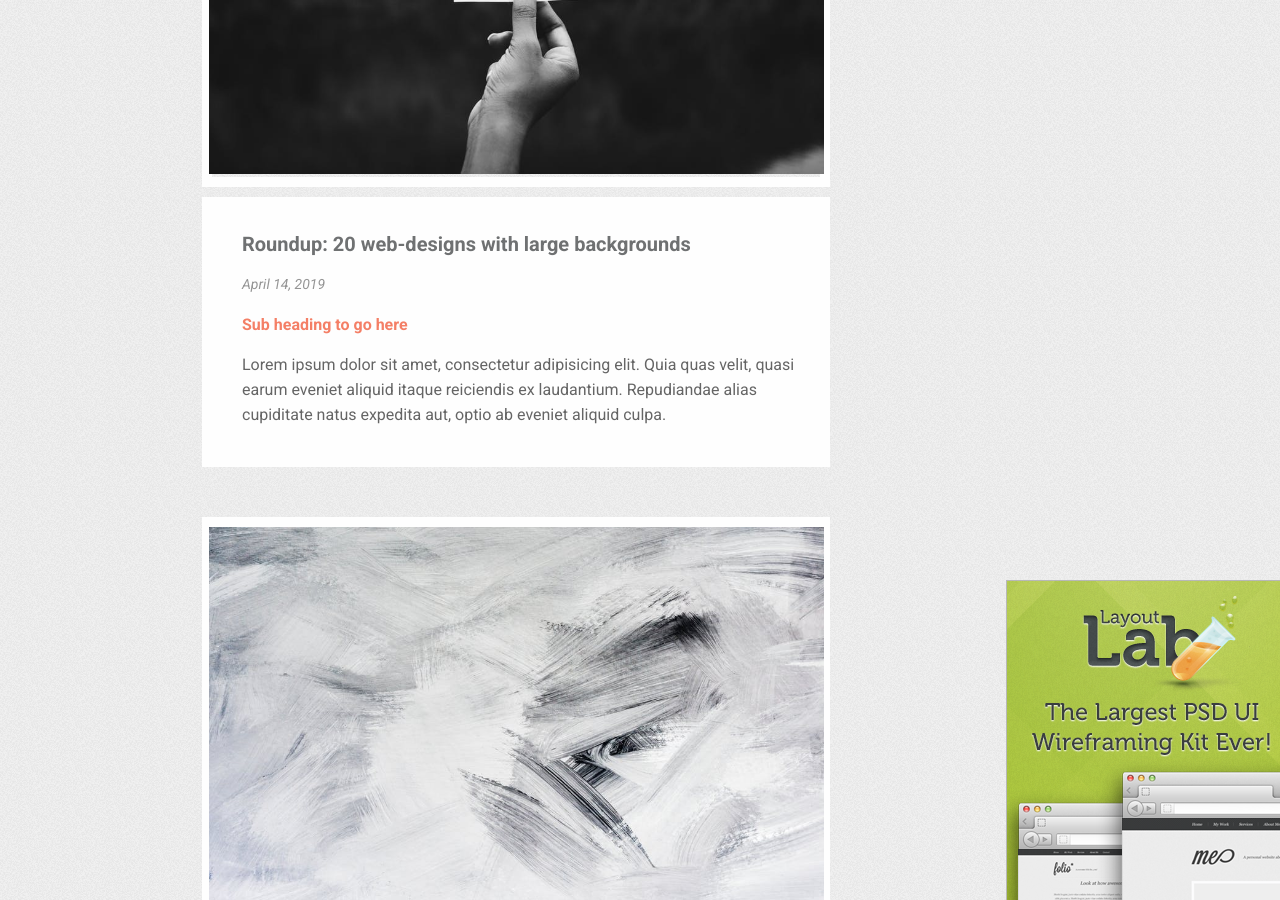
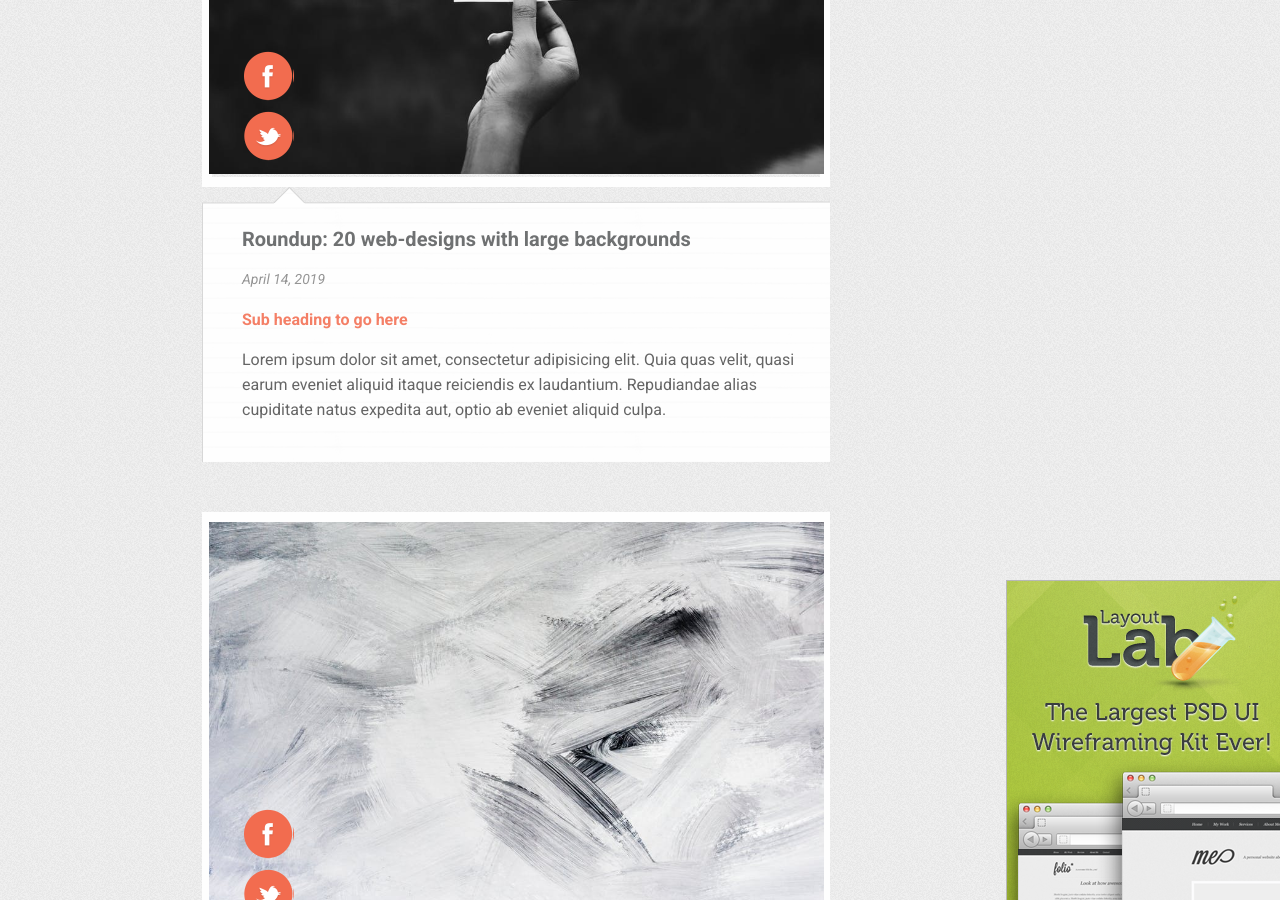
Before and after one commit to olesiame/blog-project.io, a plain HTML site: page index.html in a window 1280 px wide. Shown: the part 390-1290 px from the top of the page. Drawn offline with Linux system fonts and the light colour scheme.

Commit message:
Added facebook & twitter icons for news pics & fixed news containers

```diff
--- a/index.html
+++ b/index.html
@@ -46,6 +46,8 @@
 				<div class="news">
 					<div class="image">
 						<a href=""><img src="images/article1.jpeg" width="615px"></a>
+						<a href=""><div class="facebook_link"></div></a>
+						<a href=""><div class="twitter_link"></div></a>
 					</div>
 					<div class="text">
 						<h2><a href="">Roundup: 20 web-designs with large backgrounds</a></h2>
@@ -57,6 +59,8 @@
 				<div class="news">
 					<div class="image">
 						<a href=""><img src="images/article2.jpeg" width="615px"></a>
+						<a href=""><div class="facebook_link"></div></a>
+						<a href=""><div class="twitter_link"></div></a>
 					</div>
 					<div class="text">
 						<h2><a href="">Another header</a></h2>
@@ -68,6 +72,8 @@
 				<div class="news">
 					<div class="image">
 						<a href=""><img src="images/article3.jpg" width="615px"></a>
+						<a href=""><div class="facebook_link"></div></a>
+						<a href=""><div class="twitter_link"></div></a>
 					</div>
 					<div class="text">
 						<h2><a href="">And another header</a></h2>
--- a/style.css
+++ b/style.css
@@ -121,19 +121,36 @@ header {
 	margin-bottom: 50px;
 }
 
+
+.text {
+	background-image: url('images/back.png');
+/*	margin-top: -5px; */
+	padding: 25px 0px 40px 40px;
+	line-height: 25px;
+}
+
 .image {
+	position: relative;
 	border: 10px solid #fefefe;
 	display: flex;
 	justify-content: center;
 	align-items: center;
 }
 
-.text {
-	width: 628px;
-	background-color: #fefefe;
-	margin-top: 10px;
-	padding: 20px 0px 40px 40px;
-	line-height: 25px;
+.facebook_link {
+	margin: 80px 0px 0px -580px;
+	position: absolute;
+	width: 50px;
+	height: 50px;
+	background-image: url('images/facebook_link.png');
+}
+
+.twitter_link {
+	margin: 140px 0px 0px -580px;
+	position: absolute;
+	width: 50px;
+	height: 50px;
+	background-image: url('images/twitter_link.png');
 }
 
 main a {
@@ -168,9 +185,8 @@ main span {
 }
 
 .sub-text {
-	background-color: #fefefe;
-	margin-bottom: 30px;
-	width: 285px;
+	background-image: url('images/back_small.png');
+	padding: 10px 0px 0px 0px;
 }
 
 .sub-text p {
```
Also changed, not shown: images/Shape 1.png (added), images/Shape 2.png (added), images/back.png (added), images/back_small.png (added), images/facebook_link.png (added), images/twitter_link.png (added).
